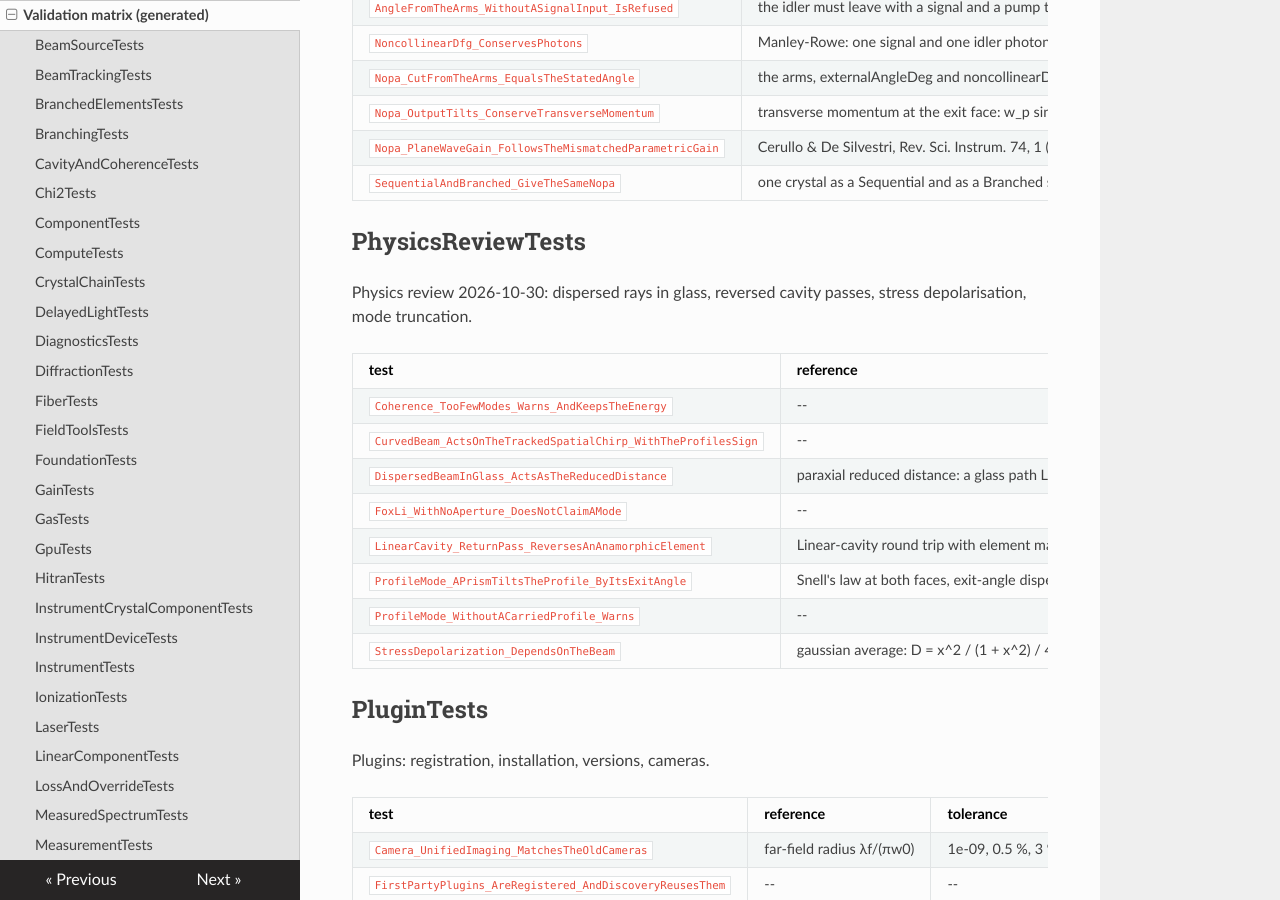
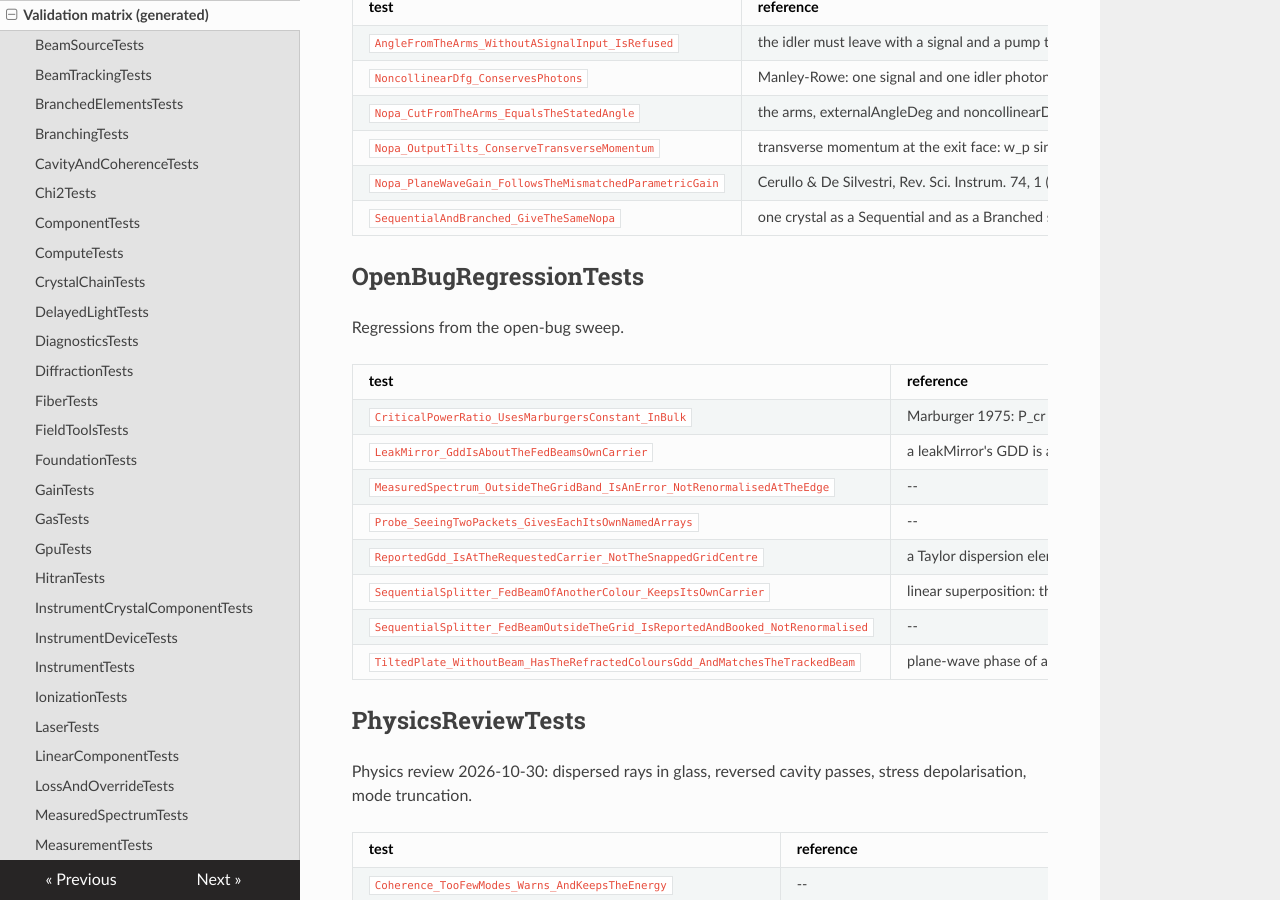
Before and after one commit to JosephCodemard/UltrafastEngine, an MkDocs documentation site: the page built from docs/reference/validation-matrix.md, in a window 1280 px wide and 900 px high, scrolled down 18068 px. Built offline with MkDocs 1.6.1, drawn with Linux system fonts in a browser that asks for light colours; nearby versions of some CDN libraries; some of the changed text lies outside the part shown.

Commit message:
Critical power constant documented and shared; Hollenbeck table doubt documented; docs for the bug sweep

```diff
--- a/docs/reference/validation-matrix.md
+++ b/docs/reference/validation-matrix.md
@@ -37,6 +37,7 @@
 | [Modelled instruments: IAC, FTS, FROG from elements; study node cache and array outputs](#modelledinstrumentstests) | `ModelledInstrumentsTests` | 4 | 3 |
 | [Nonlinear ellipse rotation and the vector Kerr / Raman tensor](#nertests) | `NerTests` | 7 | 7 |
 | [Non-collinear OPA and DFG: angle from the arms, output tilts, parametric gain](#noncollinearopatests) | `NoncollinearOpaTests` | 6 | 6 |
+| [Regressions from the open-bug sweep](#openbugregressiontests) | `OpenBugRegressionTests` | 8 | 5 |
 | [Physics review 2026-10-30: dispersed rays in glass, reversed cavity passes, stress depolarisation, mode truncation](#physicsreviewtests) | `PhysicsReviewTests` | 8 | 4 |
 | [Plugins: registration, installation, versions, cameras](#plugintests) | `PluginTests` | 7 | 1 |
 | [Polarisation: waveplates, Brewster windows, basis transport](#polarizationtests) | `PolarizationTests` | 3 | 2 |
@@ -586,6 +587,21 @@
 | `Nopa_PlaneWaveGain_FollowsTheMismatchedParametricGain` | Cerullo & De Silvestri, Rev. Sci. Instrum. 74, 1 (2003): G = 1 + (Gamma/g)^2 sinh^2(g L), g^2 = Gamma^2 - (dk/2)^2 | 2 % |
 | `SequentialAndBranched_GiveTheSameNopa` | one crystal as a Sequential and as a Branched system | 1e-9 |
 
+## OpenBugRegressionTests
+
+Regressions from the open-bug sweep.
+
+| test | reference | tolerance |
+|---|---|---|
+| `CriticalPowerRatio_UsesMarburgersConstant_InBulk` | Marburger 1975: P_cr = 3.77 lambda^2 / (8 pi n0 n2) for a Gaussian beam | 1e-6 |
+| `LeakMirror_GddIsAboutTheFedBeamsOwnCarrier` | a leakMirror's GDD is a quadratic phase about the beam's own carrier: no group-delay offset for another colour | 0.2 ps |
+| `MeasuredSpectrum_OutsideTheGridBand_IsAnError_NotRenormalisedAtTheEdge` | -- | -- |
+| `Probe_SeeingTwoPackets_GivesEachItsOwnNamedArrays` | -- | -- |
+| `ReportedGdd_IsAtTheRequestedCarrier_NotTheSnappedGridCentre` | a Taylor dispersion element has its GDD at its reference wavelength: 1000 fs^2 and 2000 fs^3 about the requested carrier | 1e-9 |
+| `SequentialSplitter_FedBeamOfAnotherColour_KeepsItsOwnCarrier` | linear superposition: the splitter passes each colour at its own frequency | 1 % |
+| `SequentialSplitter_FedBeamOutsideTheGrid_IsReportedAndBooked_NotRenormalised` | -- | -- |
+| `TiltedPlate_WithoutBeam_HasTheRefractedColoursGdd_AndMatchesTheTrackedBeam` | plane-wave phase of a tilted plate: k_z d with k_z = (w/c) sqrt(n^2 - sin^2 theta), plus the air path to the plane normal to the beam | 1e-4 |
+
 ## PhysicsReviewTests
 
 Physics review 2026-10-30: dispersed rays in glass, reversed cavity passes, stress depolarisation, mode truncation.
```
Also changed, not shown: other parts of docs/reference/validation-matrix.md (+1 -1 lines), docs/reference/branches.md (+1 -0 lines), docs/reference/components.md (+8 -1 lines), docs/reference/nonlinear.md (+15 -0 lines), docs/reference/results.md (+3 -1 lines), docs/verification.md (+3 -2 lines), 4 other files.
